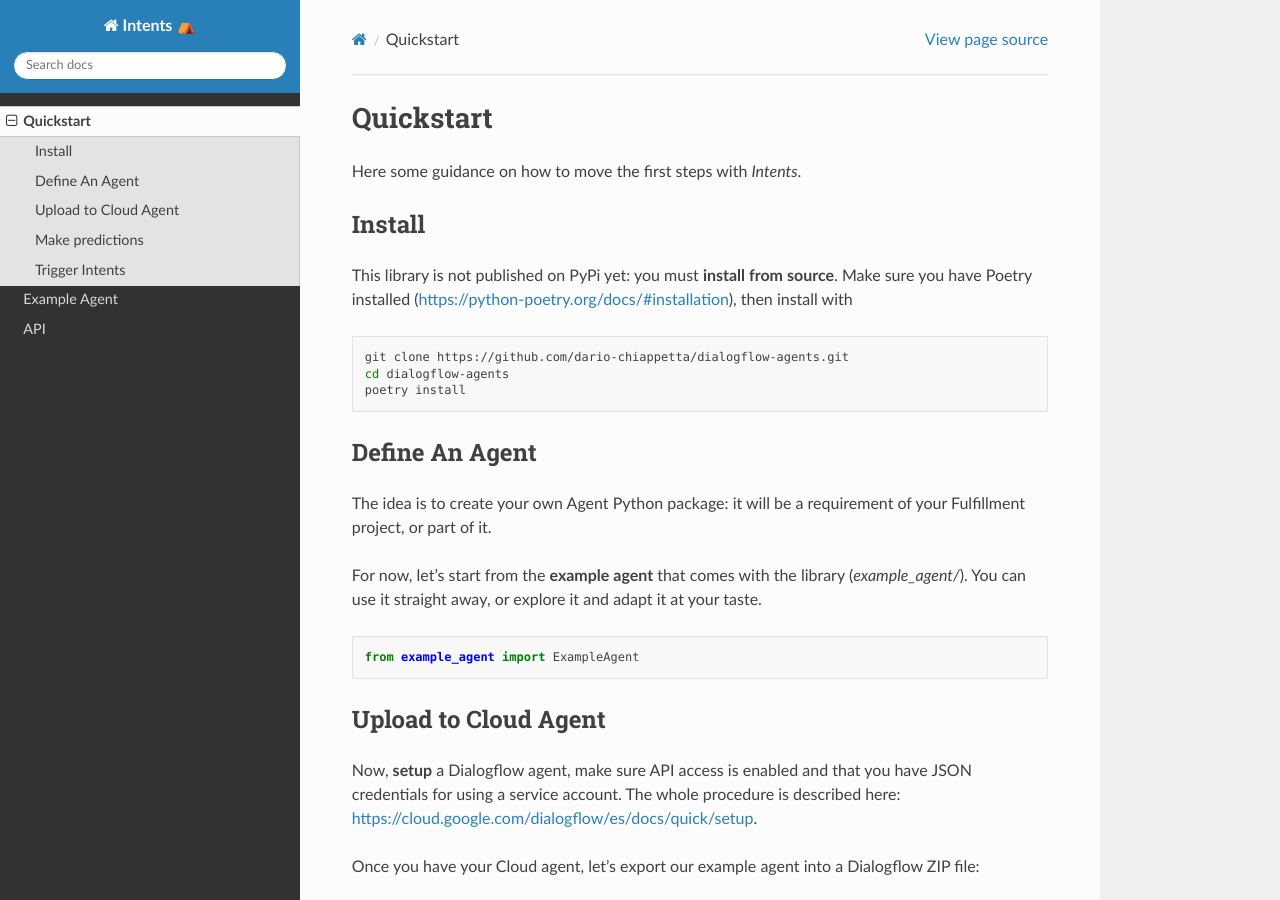
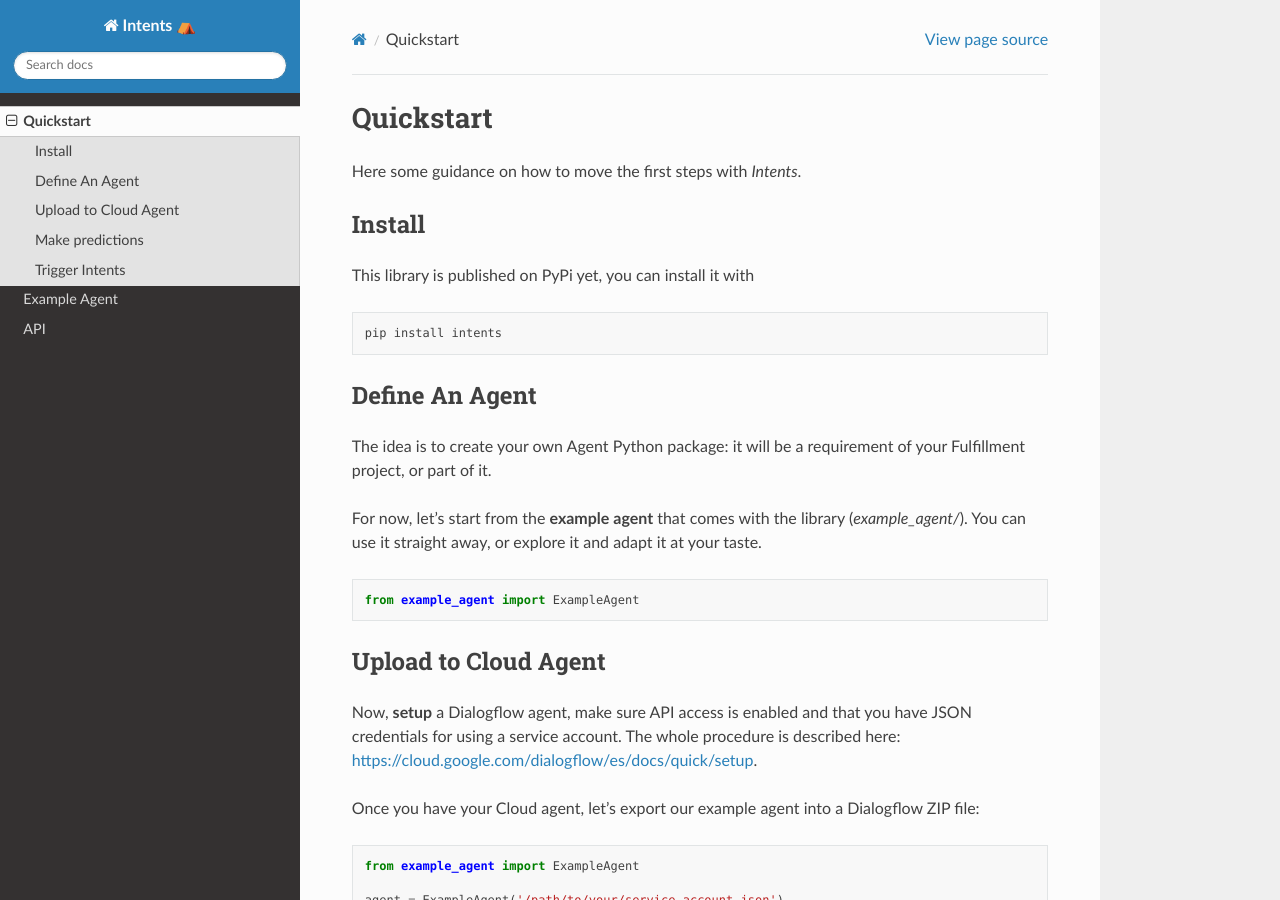
Before and after one commit to dariowho/intents, a Sphinx documentation site: the page built from docs/source/quickstart.rst, in a window 1280 px wide and 900 px high. Built offline with Sphinx 7.4.7 and the Read the Docs theme 2.0.0, drawn with Linux system fonts in a browser that asks for light colours.

Commit message:
Update install instructions to use published PyPi package

```diff
--- a/docs/source/quickstart.rst
+++ b/docs/source/quickstart.rst
@@ -6,15 +6,11 @@
 Install
 -------
 
-This library is not published on PyPi yet: you must **install from source**. Make
-sure you have Poetry installed (https://python-poetry.org/docs/#installation),
-then install with
+This library is published on PyPi yet, you can install it with
 
 .. code-block:: sh
 
-    git clone https://github.com/dario-chiappetta/dialogflow-agents.git
-    cd dialogflow-agents
-    poetry install
+    pip install intents
 
 Define An Agent
 ---------------
--- a/pyproject.toml
+++ b/pyproject.toml
@@ -4,6 +4,8 @@
 description = "Define and operate Dialogflow Agents with a simple, code-first, approach"
 authors = ["Dario <dario.chi@inventati.org>"]
 license = "Apache-2.0"
+readme = 'README.md'
+repository = "https://github.com/dariowho/intents"
 
 [tool.poetry.dependencies]
 python = "^3.8"
```
Also changed, not shown: README.md (+14 -6 lines).
